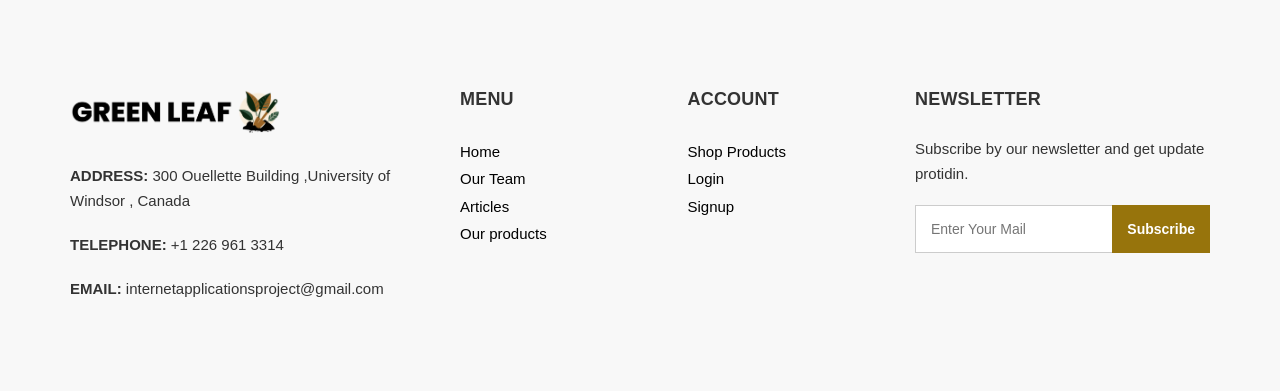
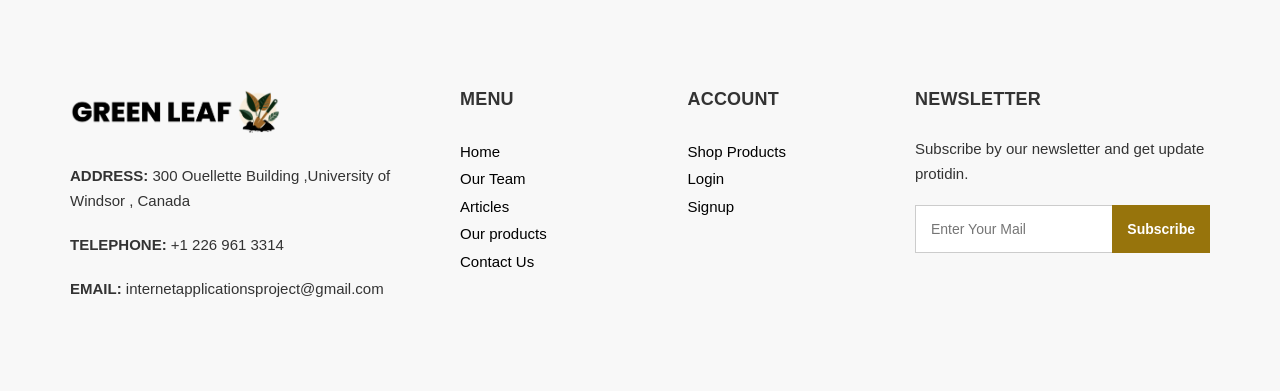
Before and after one commit to Manasakondaveeti/GreenLeafHub, a Django app: page /article-home/ in a window 1280 px wide. Shown: the part 1978-2369 px from the top of the page. Run offline with Django 5.2, Linux system fonts and the light colour scheme; data comes from the database, SQL or seed files in the repository; both versions use the stored data as it was after the commit; parts of the project's set-up code (start-up, migrations or seed data) failed here and were passed over; some libraries are stand-ins or nearby versions.

Commit message:
basic redirection to contact us and articles home page

```diff
--- a/templates/base.html
+++ b/templates/base.html
@@ -102,7 +102,7 @@
 
 
                         <li class="nav-item">
-                           <a class="nav-link" href="{% url 'article-home' %}">ARTICLES</a>
+                           <a class="nav-link" href="{% url 'botanica-home' %}">ARTICLES</a>
                         </li>
 
                          <li class="nav-item">
@@ -221,8 +221,9 @@
 
 
                            <li><a href="{% url 'dashboard' %}" id="our-team-link">Our Team</a></li>
-                            <li><a href="{% url 'article-home' %}">Articles</a></li>
+                            <li><a href="{% url 'botanica-home' %}">Articles</a></li>
                            <li><a href="{% url 'product_gallery' %}">Our products</a></li>
+                           <li><a href="{% url 'contact-us' %}">Contact Us</a></li>
 
                         </ul>
                      </div>
```
Also changed, not shown: db.sqlite3.
